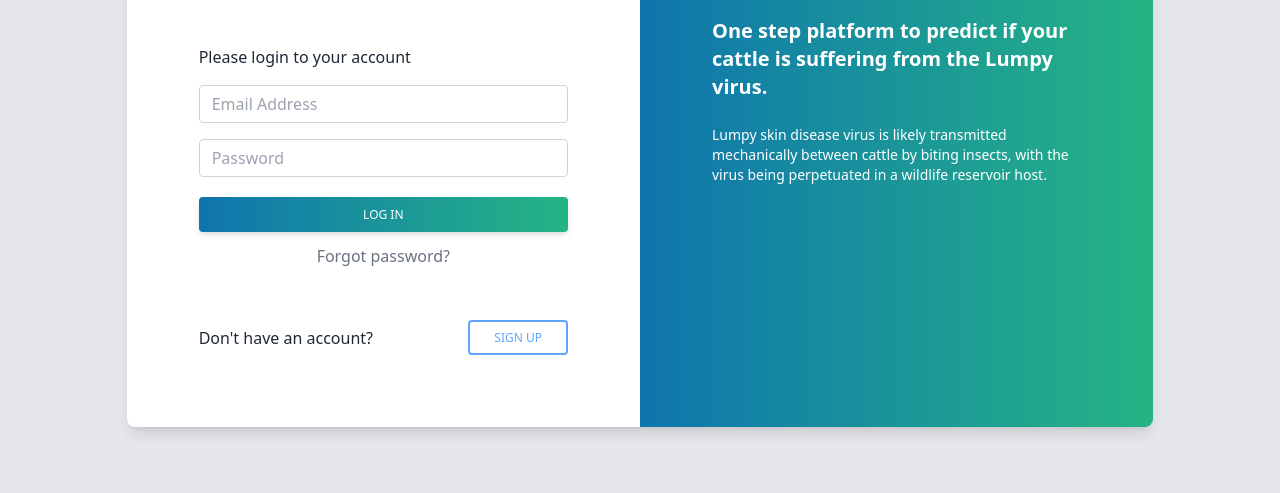
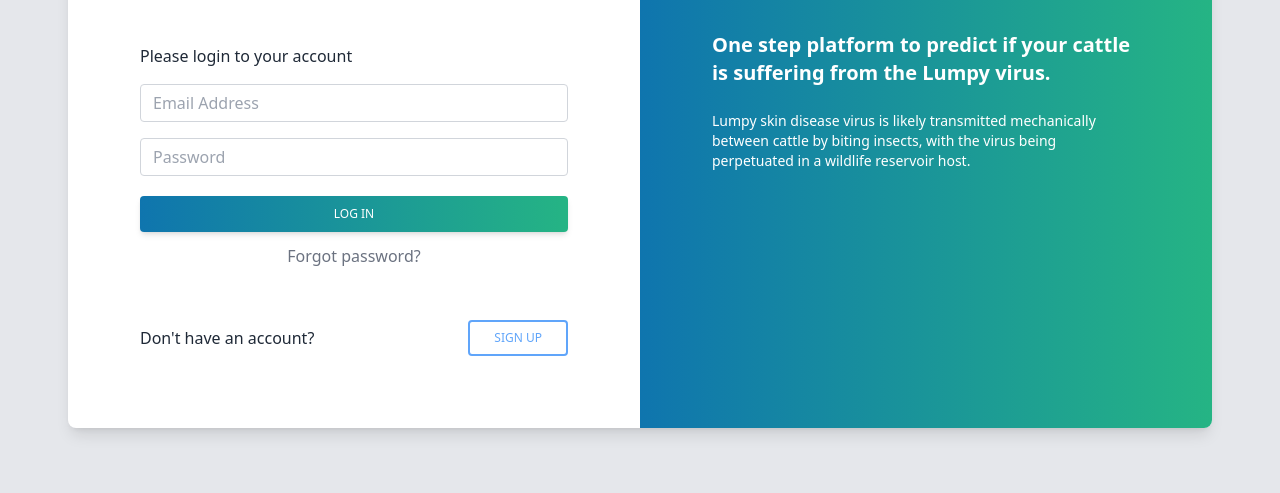
Before and after one commit to Bhooyas/QowFrontend, a website: page login.html in a window 1280 px wide. Shown: the part 307-800 px from the top of the page. Drawn offline with nearby package versions, Linux system fonts and the light colour scheme.

Commit message:
Login Page Respnsive and directory name updation in QowServer.service

```diff
--- a/login.html
+++ b/login.html
@@ -13,14 +13,14 @@
   <script src="https://cdn.tailwindcss.com"></script>
 
   </head>
-  <body>
+  <body class="bg-gray-200">
     <section class="h-full gradient-form bg-gray-200 md:h-screen">
-      <div class="container pt-4 px-6 h-full">
-        <div class="flex justify-center items-center flex-wrap h-full g-6 text-gray-800 w-screen lg:w-full pr-6 lg:pr-0">
-          <div class="xl:w-10/12">
-            <div class="block bg-white shadow-lg rounded-lg">
+      <div class="container pt-4 px-4 h-screen">
+        <div class="flex justify-center items-center flex-wrap h-screen lg:h-full g-6 text-gray-800 w-screen lg:w-full lg:pl-0 pl-8">
+          <div class="lg:w-11/12 w-screen">
+            <div class="block bg-white shadow-lg rounded-lg lg:w-full w-11/12">
               <div class="lg:flex lg:flex-wrap g-0">
-                <div class="lg:w-6/12 px-4 md:px-0">
+                <div class="lg:w-1/2 px-4 md:px-0 lg:text-base text-3xl">
                   <div class="md:p-12 md:mx-6">
                     <div class="text-center">
                       <img
@@ -28,29 +28,29 @@
                         src="./src/logo.png"
                         alt="logo"
                       />
-                      <h4 class="text-xl font-semibold mt-1 mb-12 pb-1">Qow</h4>
+                      <h4 class="lg:text-xl text-4xl font-semibold mt-1 mb-12 pb-1">Qow</h4>
                     </div>
                     <form>
                       <p class="mb-4">Please login to your account</p>
                       <div class="mb-4">
                         <input
                           type="text"
-                          class="form-control block w-full px-3 py-1.5 text-base font-normal text-gray-700 bg-white bg-clip-padding border border-solid border-gray-300 rounded transition ease-in-out m-0 focus:text-gray-700 focus:bg-white focus:border-blue-600 focus:outline-none"
-                          id="inputUsername""
+                          class="form-control block w-full px-3 py-1.5 lg:text-base text-3xl font-normal text-gray-700 bg-white bg-clip-padding border border-solid border-gray-300 rounded transition ease-in-out m-0 focus:text-gray-700 focus:bg-white focus:border-blue-600 focus:outline-none"
+                          id="inputUsername"
                           placeholder="Email Address"
                         />
                       </div>
                       <div class="mb-4">
                         <input
                           type="password"
-                          class="form-control block w-full px-3 py-1.5 text-base font-normal text-gray-700 bg-white bg-clip-padding border border-solid border-gray-300 rounded transition ease-in-out m-0 focus:text-gray-700 focus:bg-white focus:border-blue-600 focus:outline-none"
+                          class="form-control block w-full px-3 py-1.5 lg:text-base text-3xl font-normal text-gray-700 bg-white bg-clip-padding border border-solid border-gray-300 rounded transition ease-in-out m-0 focus:text-gray-700 focus:bg-white focus:border-blue-600 focus:outline-none"
                           id="inputPassword"
                           placeholder="Password"
                         />
                       </div>
                       <div class="text-center pt-1 mb-12 pb-1">
                         <button
-                          class="inline-block px-6 py-2.5 text-white font-medium text-xs leading-tight uppercase rounded shadow-md hover:bg-blue-700 hover:shadow-lg focus:shadow-lg focus:outline-none focus:ring-0 active:shadow-lg transition duration-150 ease-in-out w-full mb-3"
+                          class="inline-block px-6 py-2.5 text-white font-medium lg:text-xs text-lg leading-tight uppercase rounded shadow-md hover:bg-blue-700 hover:shadow-lg focus:shadow-lg focus:outline-none focus:ring-0 active:shadow-lg transition duration-150 ease-in-out w-full mb-3"
                           type="button"
                           onClick="signInButton()"
                           data-mdb-ripple="true"
@@ -74,7 +74,7 @@
                         <p class="mb-0 mr-2">Don't have an account?</p>
                         <button
                           type="button"
-                          class="inline-block px-6 py-2 border-2 border-blue-400 text-blue-400 font-medium text-xs leading-tight uppercase rounded hover:bg-black hover:bg-opacity-5 focus:outline-none focus:ring-0 transition duration-150 ease-in-out"
+                          class="inline-block px-6 py-2 border-2 border-blue-400 text-blue-400 font-medium lg:text-xs text-lg leading-tight uppercase rounded hover:bg-black hover:bg-opacity-5 focus:outline-none focus:ring-0 transition duration-150 ease-in-out"
                           data-mdb-ripple="true"
                           data-mdb-ripple-color="light">
                           <a href="./register">Sign Up</a>
@@ -90,8 +90,8 @@
                   "
                 >
                   <div class="text-white px-4 py-6 md:p-12 md:mx-6">
-                    <h4 class="text-xl font-semibold mb-6">One step platform to predict if your cattle is suffering from the Lumpy virus.</h4>
-                    <p class="text-sm">
+                    <h4 class="lg:text-xl text-3xl font-semibold mb-6">One step platform to predict if your cattle is suffering from the Lumpy virus.</h4>
+                    <p class="lg:text-sm text-xl">
                       Lumpy skin disease virus is likely transmitted mechanically between cattle by biting insects, with the virus being perpetuated in a wildlife reservoir host.
                     </p>
                   </div>
```
Also changed, not shown: 1 other file.
